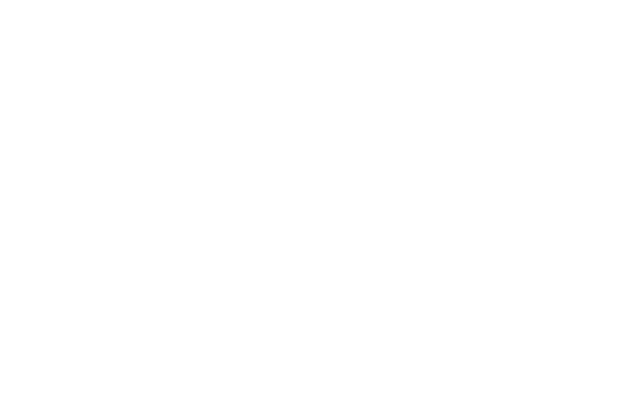
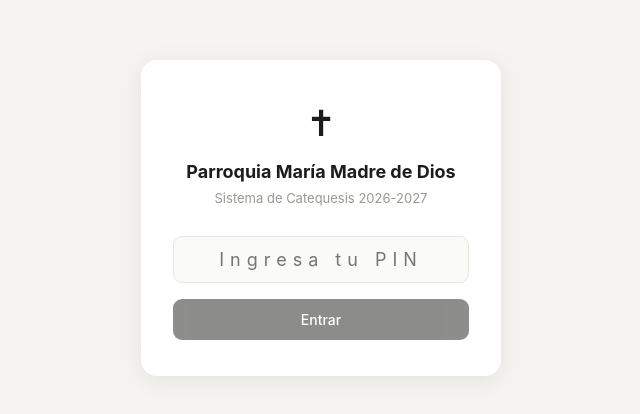
Before and after one commit to Barush2103/sistema-iglesia, a Next.js app: page / in a window 1280 px wide. Before the commit this address had no page. Shown: the part 182-596 px from the top of the page, without its empty margins (319-959 px from the left). Built offline with nearby package versions, Linux system fonts and the light colour scheme.

Commit message:
feat: sistema de login con PIN — admin acceso total, consulta solo listas

```diff
--- a/src/app/page.tsx
+++ b/src/app/page.tsx
@@ -1,2 +1,61 @@
-import { redirect } from "next/navigation";
-export default function Home() { redirect("/dashboard"); }
+"use client";
+import { useState, useEffect } from "react";
+import { useRouter } from "next/navigation";
+
+export default function Login() {
+  const [pin, setPin] = useState("");
+  const [error, setError] = useState("");
+  const [loading, setLoading] = useState(false);
+  const router = useRouter();
+
+  useEffect(() => {
+    const rol = sessionStorage.getItem("rol");
+    if (rol === "admin" || rol === "consulta") router.replace("/dashboard");
+  }, [router]);
+
+  async function ingresar() {
+    if (!pin) return;
+    setLoading(true); setError("");
+    const res = await fetch("/api/auth", { method:"POST", headers:{"Content-Type":"application/json"}, body: JSON.stringify({ pin }) });
+    const data = await res.json();
+    if (data.rol) {
+      sessionStorage.setItem("rol", data.rol);
+      router.replace("/dashboard");
+    } else {
+      setError("PIN incorrecto");
+      setPin("");
+    }
+    setLoading(false);
+  }
+
+  return (
+    <div style={{ minHeight:"100vh",display:"flex",alignItems:"center",justifyContent:"center",background:"#f5f4f0" }}>
+      <div style={{ background:"#fff",borderRadius:16,padding:"36px 32px",width:"100%",maxWidth:360,boxShadow:"0 4px 24px rgba(0,0,0,0.08)",textAlign:"center" }}>
+        <div style={{ fontSize:36,marginBottom:8 }}>✝</div>
+        <div style={{ fontWeight:700,fontSize:18,color:"#1c1c1a",marginBottom:4 }}>Parroquia María Madre de Dios</div>
+        <div style={{ fontSize:13,color:"#9b9890",marginBottom:28 }}>Sistema de Catequesis 2026-2027</div>
+
+        <div style={{ marginBottom:16 }}>
+          <input
+            type="password"
+            value={pin}
+            onChange={e=>setPin(e.target.value)}
+            onKeyDown={e=>e.key==="Enter"&&ingresar()}
+            placeholder="Ingresa tu PIN"
+            autoFocus
+            style={{ width:"100%",padding:"12px 14px",border:`1.5px solid ${error?"#dc2626":"#e8e6e0"}`,borderRadius:9,fontSize:18,textAlign:"center",letterSpacing:6,outline:"none",color:"#1c1c1a",background:"#fafaf9" }}
+          />
+          {error && <div style={{ fontSize:12,color:"#dc2626",marginTop:6 }}>{error}</div>}
+        </div>
+
+        <button
+          onClick={ingresar}
+          disabled={!pin||loading}
+          style={{ width:"100%",background:"#1c1c1a",color:"#fff",border:"none",borderRadius:9,padding:"12px",fontSize:14,fontWeight:500,cursor:"pointer",opacity:(!pin||loading)?0.5:1 }}
+        >
+          {loading ? "Verificando..." : "Entrar"}
+        </button>
+      </div>
+    </div>
+  );
+}
```
Also changed, not shown: src/app/api/auth/route.ts (added, +11 -0 lines), src/app/dashboard/page.tsx (+26 -6 lines).
